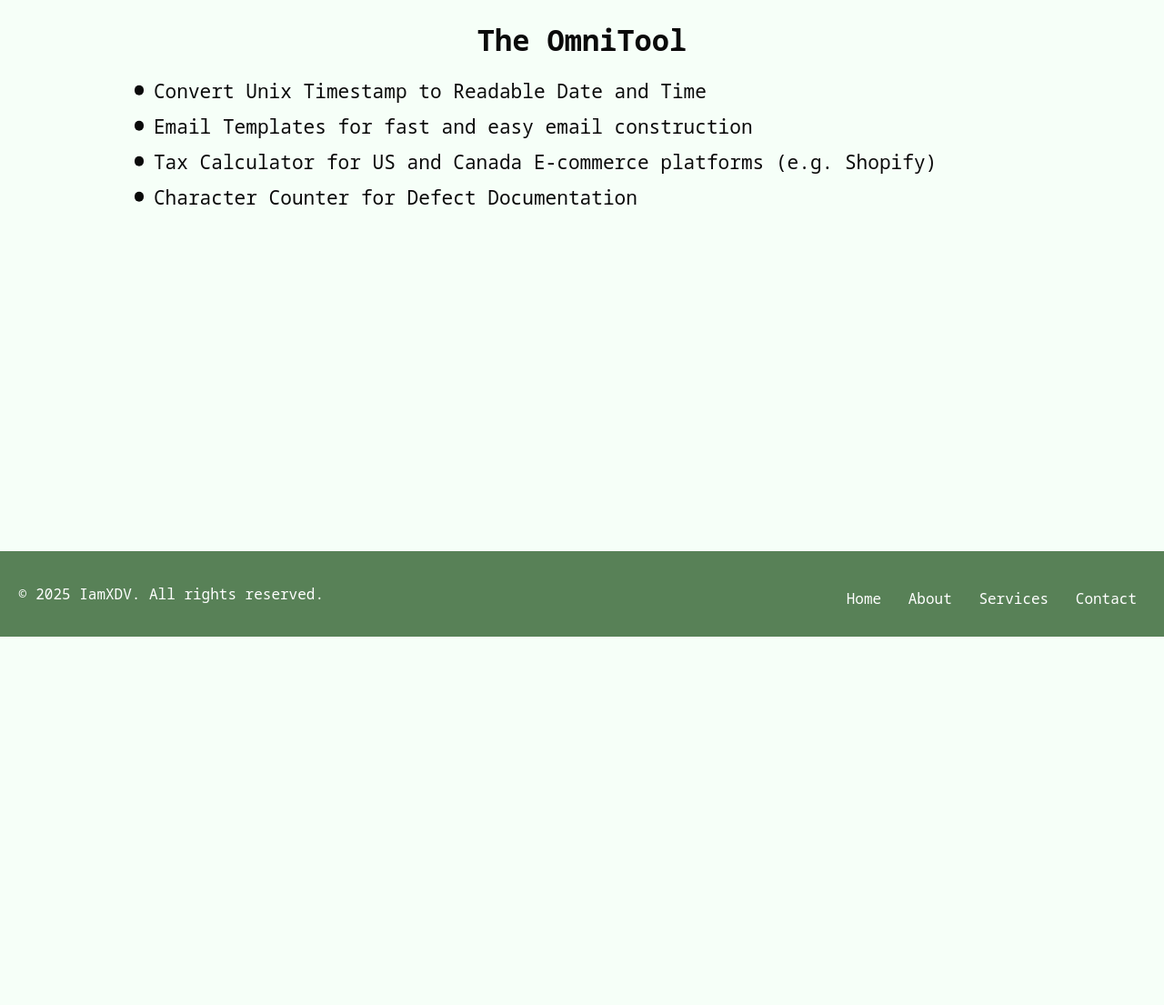
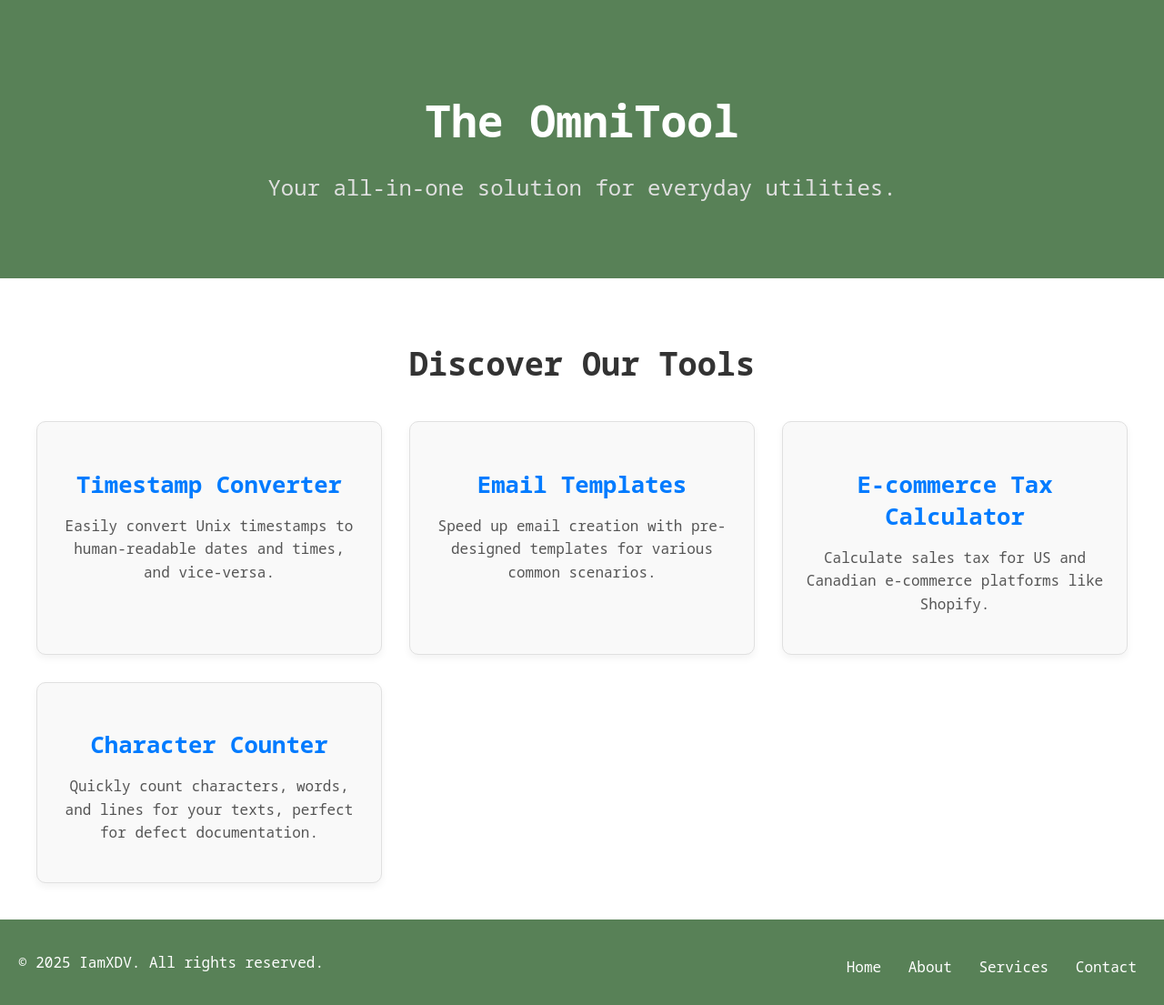
Before and after one commit to iamxdv30/TheOmnitool, a Flask app: page / in a window 1280 px wide. Shown: the part 100-1205 px from the top of the page at 91% size. Before the commit the page ends 800 px from the top, so only its background shows below. Run offline with Flask 3, Linux system fonts and the light colour scheme.

Commit message:
feat: Modernize UI for index and user_dashboard, update footer link

```diff
--- a/static/css/index.css
+++ b/static/css/index.css
@@ -1,74 +1,109 @@
-/* Heading styles for the index page */
-.index-heading {
-    color: #333; /* Default text color */
-    font-size: 2em; /* Font size for the heading */
-    text-align: center; /* Center the heading text */
-    margin-bottom: 20px; /* Space below the heading */
+/* static/css/index.css */
+
+/* Hero Section Styles */
+.hero-section {
+    background-color: #588157; /* Primary color from base.css navbar */
+    color: #ffffff;
+    padding: 60px 20px;
+    text-align: center;
+    font-family: 'Noto Sans Mono', monospace;
 }
 
-/* Dark theme styles for the index heading */
-body.dark-theme .index-heading {
-    color: #fff; /* Text color in dark theme */
-    font-family: 'Noto Sans Mono', monospace; /* Font family for dark theme */
+.hero-title {
+    font-size: 3em;
+    margin-bottom: 10px;
+    font-weight: bold;
 }
 
-/* Light theme styles for the index heading */
-body.light-theme .index-heading {
-    color: #0a0a0a; /* Text color in light theme */
+.hero-tagline {
+    font-size: 1.5em;
+    color: #e0e0e0; /* Lighter text for tagline */
 }
 
-/* Styles for the index list */
-.index-list {
-    list-style-type: none; /* Remove default bullet points */
-    padding: 0; /* No padding */
-    margin: 0; /* No margin */
-    text-align: center; /* Center the list text */
-    font-size: 1.2em; /* Font size for list items */
-    color: #333; /* Default text color */
+/* Features Section Styles */
+.features-section {
+    padding: 40px 20px;
+    text-align: center;
+    background-color: #ffffff; /* Light background for features */
 }
 
-/* Dark theme styles for the index list */
-body.dark-theme .index-list {
-    color: #fff; /* Text color in dark theme */
-    font-family: 'Noto Sans Mono', monospace; /* Font family for dark theme */
+.features-heading {
+    font-size: 2.2em;
+    color: #333333;
+    margin-bottom: 40px;
+    font-family: 'Noto Sans Mono', monospace;
 }
 
-/* Light theme styles for the index list */
-body.light-theme .index-list {
-    color: #0a0a0a; /* Text color in light theme */
+.features-grid {
+    display: grid;
+    grid-template-columns: repeat(auto-fit, minmax(300px, 1fr));
+    gap: 30px;
+    max-width: 1200px;
+    margin: 0 auto; /* Center the grid */
 }
 
-/* Styles for individual list items */
-.index-list li {
-    margin-bottom: 10px; /* Space below each list item */
-    text-align: left; /* Align text to the left */
-    padding-left: 8em; /* Adjust left padding to move it slightly to the right */
-    list-style-type: none; /* Remove default bullet points */
-    font-size: 1.1em; /* Font size for list items */
-    color: #333; /* Default text color */
-    position: relative; /* Changed to relative for proper positioning of bullets */
+.feature-card {
+    background-color: #f9f9f9;
+    border: 1px solid #e0e0e0;
+    border-radius: 10px;
+    padding: 25px;
+    box-shadow: 0 4px 8px rgba(0, 0, 0, 0.05);
+    transition: transform 0.3s ease, box-shadow 0.3s ease;
+    font-family: 'Noto Sans Mono', monospace;
 }
 
-/* Custom bullet styles for list items */
-.index-list li::before {
-    content: ''; /* Add a pseudo-element for custom bullet */
-    position: absolute; /* Position it absolutely */
-    left: 7em; /* Move the bullet slightly to the right */
-    top: 50%; /* Center the bullet vertically */
-    transform: translateY(-50%); /* Adjust for bullet height */
-    width: 0.5em; /* Width of the bullet */
-    height: 0.5em; /* Height of the bullet */
-    border-radius: 50%; /* Make it circular */
-    background-color: currentColor; /* Use the current text color for the bullet */
+.feature-card:hover {
+    transform: translateY(-5px);
+    box-shadow: 0 8px 16px rgba(0, 0, 0, 0.1);
 }
 
-/* Dark theme styles for individual list items */
-body.dark-theme .index-list li {
-    color: #fff; /* Text color in dark theme */
-    font-family: 'Noto Sans Mono', monospace; /* Font family for dark theme */
+.feature-title {
+    font-size: 1.6em;
+    color: #007bff; /* Accent color for feature titles */
+    margin-bottom: 15px;
 }
 
-/* Light theme styles for individual list items */
-body.light-theme .index-list li {
-    color: #0a0a0a; /* Text color in light theme */
+.feature-description {
+    font-size: 1em;
+    line-height: 1.6;
+    color: #555555;
 }
+
+/* Dark Theme Adjustments */
+body.dark-theme .hero-section {
+    background-color: #343a40; /* Darker primary for dark theme */
+}
+
+body.dark-theme .hero-title {
+    color: #f5f5f5;
+}
+
+body.dark-theme .hero-tagline {
+    color: #bbbbbb;
+}
+
+body.dark-theme .features-section {
+    background-color: #2c2c2c; /* Dark background for features section */
+}
+
+body.dark-theme .features-heading {
+    color: #e0e0e0;
+}
+
+body.dark-theme .feature-card {
+    background-color: #3a3a3a;
+    border-color: #555555;
+    box-shadow: 0 4px 8px rgba(0, 0, 0, 0.15);
+}
+
+body.dark-theme .feature-card:hover {
+    box-shadow: 0 8px 16px rgba(0, 0, 0, 0.25);
+}
+
+body.dark-theme .feature-title {
+    color: #ff9800; /* Accent color for dark mode feature titles */
+}
+
+body.dark-theme .feature-description {
+    color: #c5c5c5;
+}
--- a/templates/base.html
+++ b/templates/base.html
@@ -119,7 +119,7 @@
         <p>&copy; 2025 IamXDV. All rights reserved.</p>
         <nav class="footer-nav">
           <ul>
-            <li><a href="#">Home</a></li>
+            <li><a href="{{ url_for('user.index') }}">Home</a></li>
             <li><a href="#">About</a></li>
             <li><a href="#">Services</a></li>
             <li><a href="{{ url_for('contact.contact_page') }}">Contact</a></li>
--- a/templates/index.html
+++ b/templates/index.html
@@ -5,14 +5,34 @@ Welcome to The OmniTool
 {% endblock %}
 
 {% block content %}
-<h1 class="index-heading">The OmniTool</h1>
+<section class="hero-section">
+    <div class="hero-content">
+        <h1 class="hero-title">The OmniTool</h1>
+        <p class="hero-tagline">Your all-in-one solution for everyday utilities.</p>
+    </div>
+</section>
 
-<ul class="index-list">
-    <li>Convert Unix Timestamp to Readable Date and Time</li>
-    <li>Email Templates for fast and easy email construction</li>
-    <li>Tax Calculator for US and Canada E-commerce platforms (e.g. Shopify)</li>
-    <li>Character Counter for Defect Documentation</li>
-</ul>
+<section class="features-section">
+    <h2 class="features-heading">Discover Our Tools</h2>
+    <div class="features-grid">
+        <div class="feature-card">
+            <h3 class="feature-title">Timestamp Converter</h3>
+            <p class="feature-description">Easily convert Unix timestamps to human-readable dates and times, and vice-versa.</p>
+        </div>
+        <div class="feature-card">
+            <h3 class="feature-title">Email Templates</h3>
+            <p class="feature-description">Speed up email creation with pre-designed templates for various common scenarios.</p>
+        </div>
+        <div class="feature-card">
+            <h3 class="feature-title">E-commerce Tax Calculator</h3>
+            <p class="feature-description">Calculate sales tax for US and Canadian e-commerce platforms like Shopify.</p>
+        </div>
+        <div class="feature-card">
+            <h3 class="feature-title">Character Counter</h3>
+            <p class="feature-description">Quickly count characters, words, and lines for your texts, perfect for defect documentation.</p>
+        </div>
+    </div>
+</section>
 
 {% endblock %}
 
--- a/templates/user_dashboard.html
+++ b/templates/user_dashboard.html
@@ -11,7 +11,7 @@
     <h2>Available Tools</h2>
     <ul class="tool-list">
     {% for tool in user_tools %}
-        <li><a href="{{ url_for('tool.check_tool_access', tool_name=tool) }}">{{ tool }}</a></li>
+        <li class="tool-card"><a href="{{ url_for('tool.check_tool_access', tool_name=tool) }}">{{ tool }}</a></li>
     {% endfor %}
     </ul>
 
```
Also changed, not shown: static/css/user_dashboard.css (+86 -41 lines), instance/users.db.
